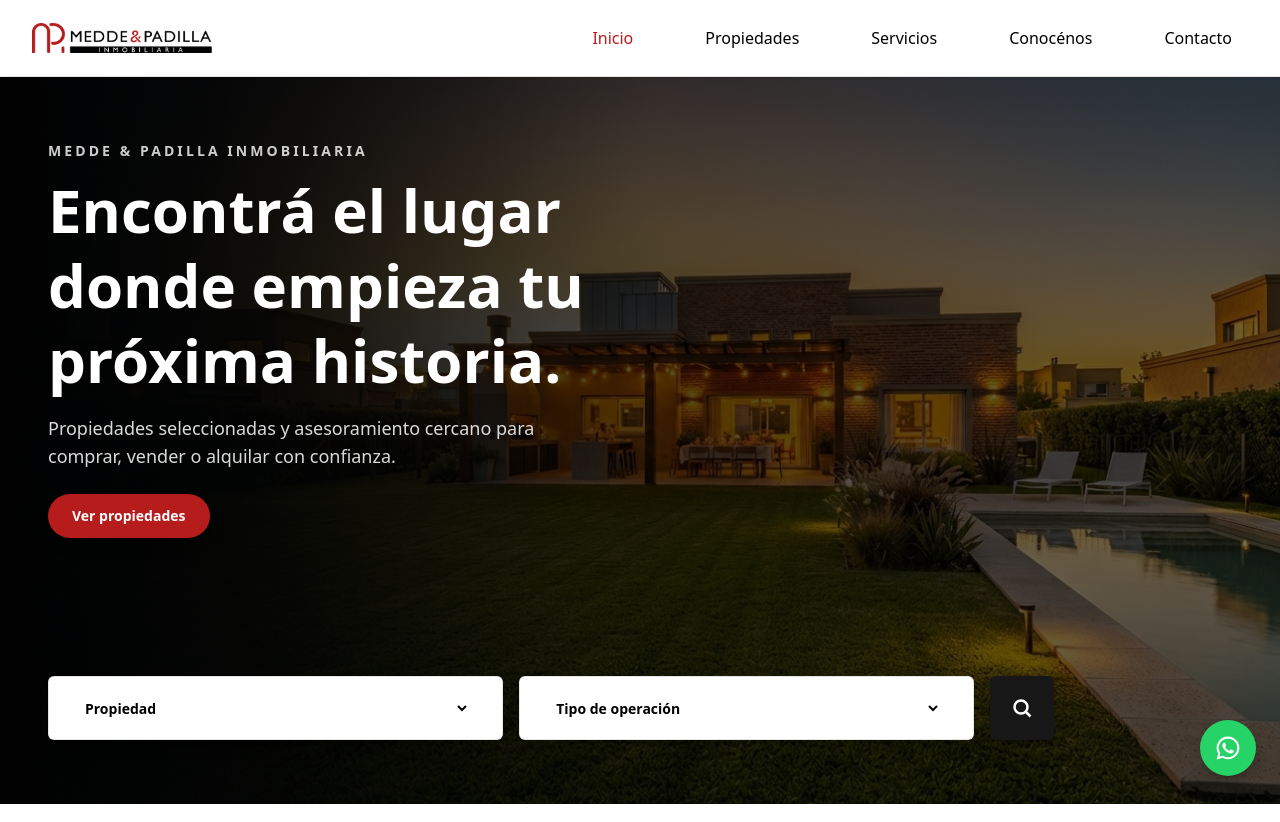
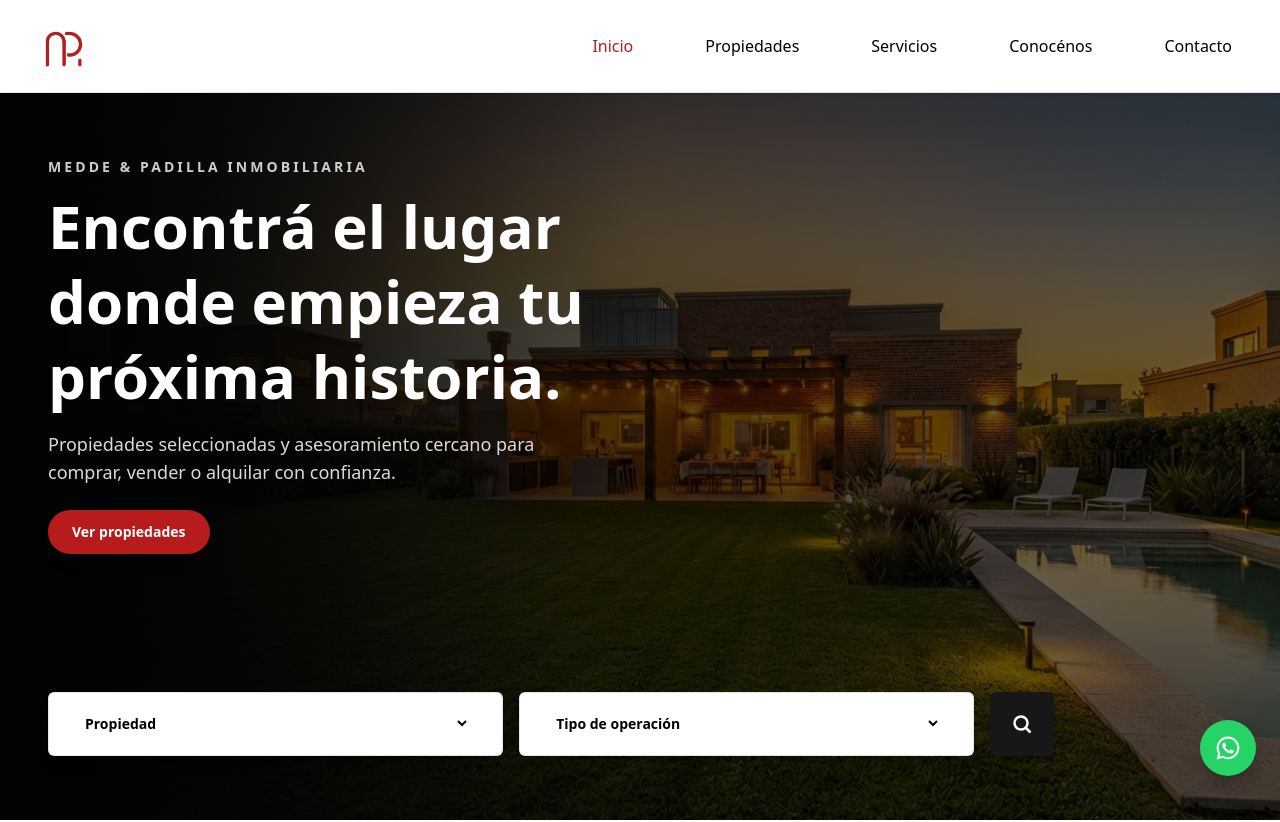
Before and after one commit to Agusme/MeddeyPadilla-Inmobiliaria, a Next.js app in the folder front/: page / in a window 1280 px wide. Shown: the top 822 px of the page. Built offline with nearby package versions, Linux system fonts and the light colour scheme.

Commit message:
feat: cambio de logo

```diff
--- a/front/components/layout/Navbar.tsx
+++ b/front/components/layout/Navbar.tsx
@@ -42,12 +42,12 @@ export default function Navbar({
           onClick={() => setIsOpen(false)}
         >
           <Image
-                     src="/logo/logoHorizontal.png"
+                     src="/logo/favicon.png"
 
             alt={logo}
             width={220}
             height={38}
-            className="h-auto w-44 sm:w-45"
+            className="h-auto w-12 sm:w-14 lg:w-15"
             priority
           />
         </Link>
```
